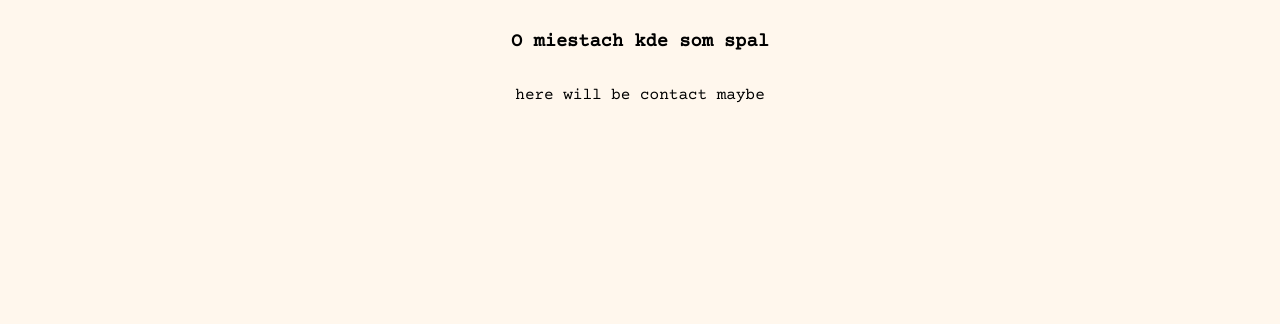
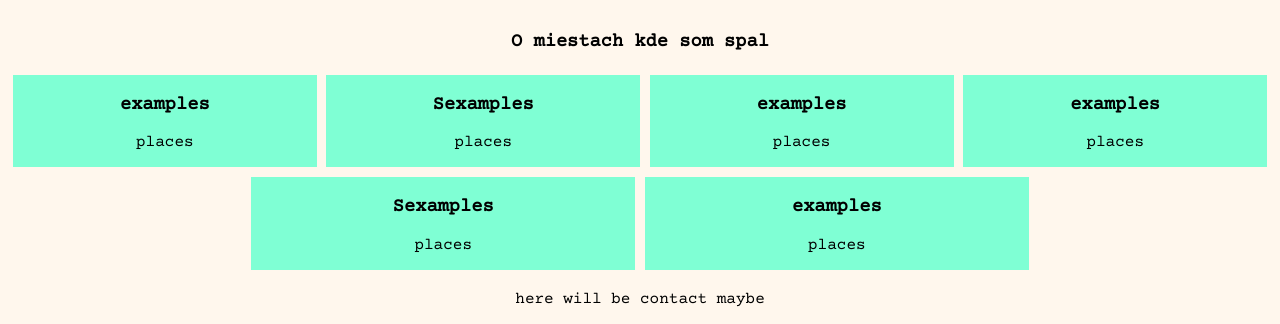
Before and after one commit to unikorm/map_Where_I_SLEPT, a React (Create React App) app: page / in a window 1280 px wide. Shown: the part 613-937 px from the top of the page. Before the commit the page ends 800 px from the top, so only its background shows below. Built offline with nearby package versions, Linux system fonts and the light colour scheme.

Commit message:
podarilo sa cez props dat data do jednotlivych postov, su uz trochu nastylovane cez flex s drobnou chybyckou, ideme dalej...

```diff
--- a/src/App.css
+++ b/src/App.css
@@ -49,3 +49,17 @@ main h2 {
     text-align: center;
     width: auto;
 }
+
+.postsTable {
+    display: flex;
+    flex-wrap: wrap;
+    justify-content: center;
+}
+
+.postUnit {
+    min-width: 19rem;
+    max-width: 24rem;
+    flex-grow: 1;
+    background-color: aquamarine;
+    margin: .3rem;
+}
--- a/src/blogData.json
+++ b/src/blogData.json
@@ -18,6 +18,24 @@
         "title": "examples",
         "place": "places",
         "date": "2023-10-01"
+      },
+      {
+        "id": 4,
+        "title": "examples",
+        "place": "places",
+        "date": "2023-09-29"
+      },
+      {
+        "id": 5,
+        "title": "Sexamples",
+        "place": "places",
+        "date": "2023-09-30"
+      },
+      {
+        "id": 6,
+        "title": "examples",
+        "place": "places",
+        "date": "2023-10-01"
       }
     ]
   }
--- a/src/components/Main/Blog.js
+++ b/src/components/Main/Blog.js
@@ -9,11 +9,11 @@ const Blog = () => {
     return (
         <section className="blogSection">
             <h3>O miestach kde som spal</h3>
-            <section>
+            <section className="postsTable">
                 {
-                    posts.map(( post, index ) => {
-                        <BlogPost key={index} post={post} />
-                    })
+                posts.map(( post ) => (
+                    <BlogPost key={post.id} post={post} />
+                ))
                 }
             </section>
         </section>
--- a/src/components/Main/BlogPost.js
+++ b/src/components/Main/BlogPost.js
@@ -3,7 +3,7 @@ import "../../App.css";
 
 const BlogPost = ({ post }) => {
     return (
-        <article key={post.id}>
+        <article className="postUnit">
             <h3>{post.title}</h3>
             <p>{post.place}</p>
         </article>
```
